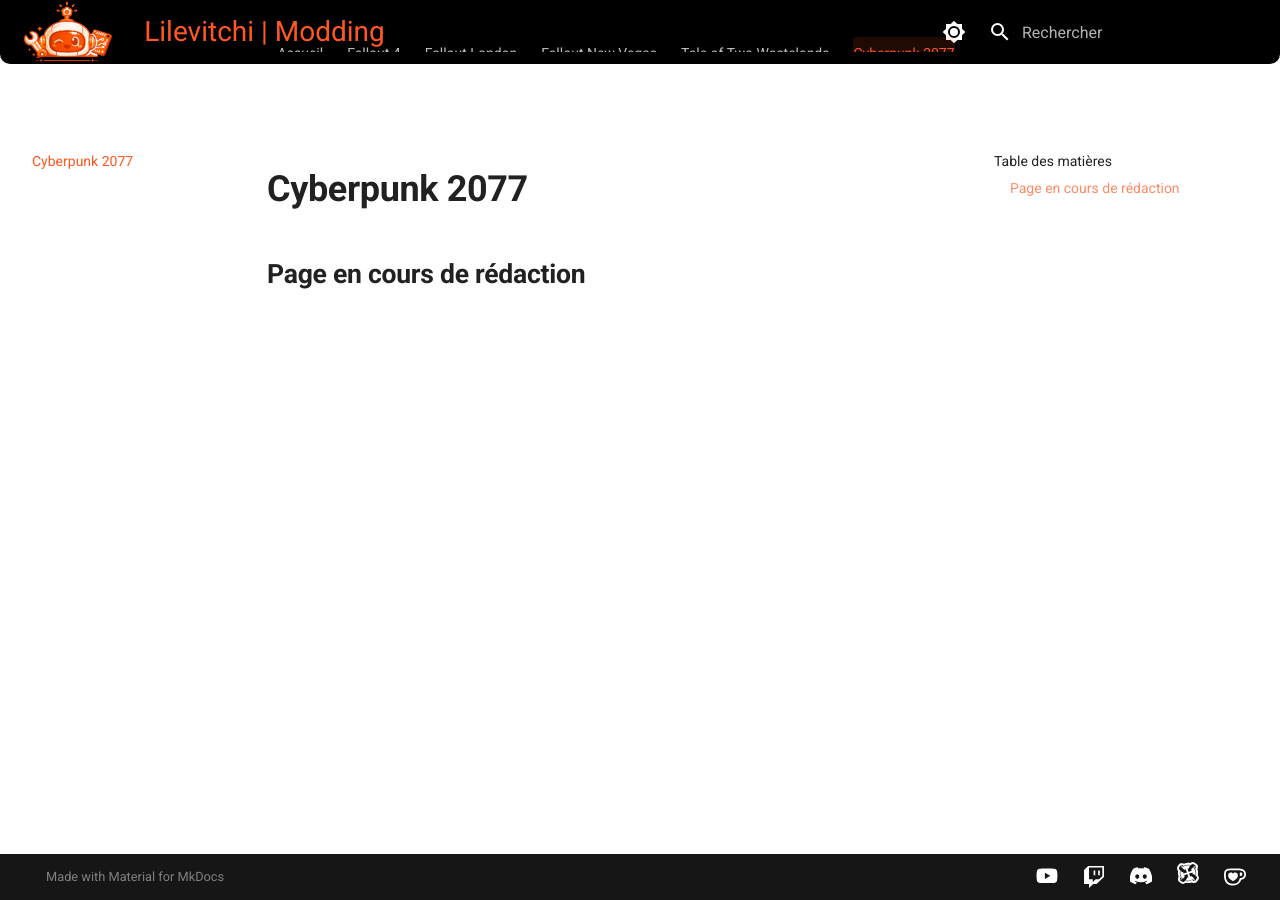
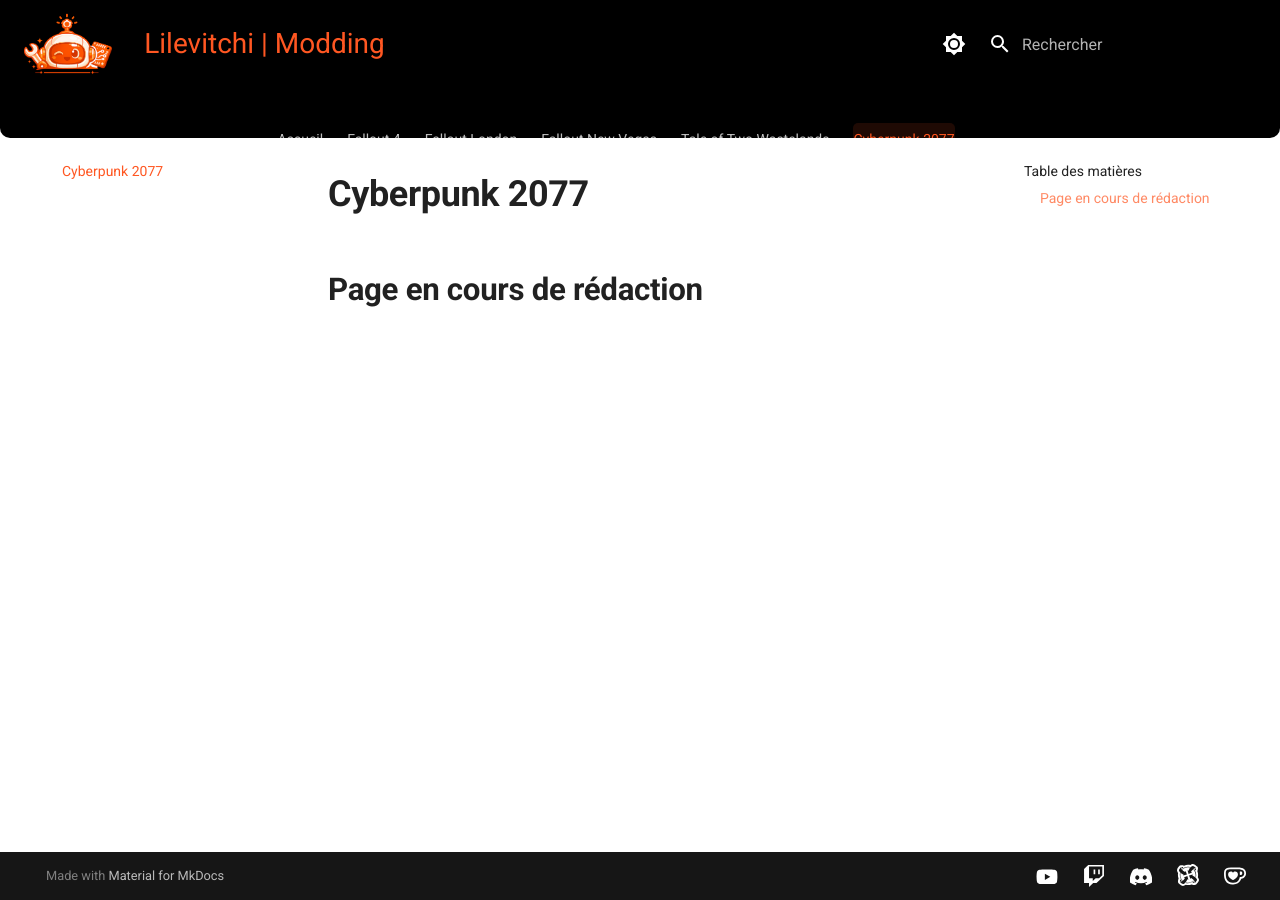
Before and after one commit to Lilevitchi/lilevitchi.github.io, an MkDocs documentation site: the page built from docs/cyberpunk/index.md, in a window 1280 px wide. Built offline with MkDocs 1.6.1 and Material for MkDocs 9.7.7, drawn with Linux system fonts in a browser that asks for light colours.

Commit message:
Update extra.css

```diff
--- a/docs/stylesheets/extra.css
+++ b/docs/stylesheets/extra.css
@@ -26,23 +26,23 @@
 
   /* ---------- Layout ---------- */
   --header-height: 3.2rem;
-  --content-max-width: 1400px;
+  --content-max-width: 87.5rem; /* 1400px */
   --grid-max-width: 95%;
 
   /* ---------- Spacing ---------- */
-  --space-xs: 6px;
-  --space-sm: 10px;
-  --space-md: 15px;
-  --space-lg: 20px;
-  --space-xl: 25px;
+  --space-xs: 0.4rem;
+  --space-sm: 0.6rem;
+  --space-md: 1rem;
+  --space-lg: 1.25rem;
+  --space-xl: 1.6rem;
 
   /* ---------- Radius ---------- */
-  --radius-sm: 4px;
-  --radius-md: 12px;
-  --radius-lg: 20px;
+  --radius-sm: 0.25rem;
+  --radius-md: 0.75rem;
+  --radius-lg: 1.25rem;
 
   /* ---------- Typography ---------- */
-  --font-base-size: 0.85rem;
+  --font-base-size: 1rem;
   --font-h1-size: 1.8rem;
   --font-hub-title: 2.2rem;
   --font-heavy: 800;
@@ -74,14 +74,15 @@
 /* 1.2 — Conteneur du header */
 [data-md-color-scheme] .md-header {
   position: relative;
+       padding-bottom: 2.5rem; /* espace pour les tabs */
   border-bottom-left-radius: 10px;
   border-bottom-right-radius: 10px;
 }
 
-/* 1.3 — Hauteur du header */
+/* 1.3 — Hauteur du header
 [data-md-color-scheme] .md-header__inner {
   height: var(--header-height);
-}
+}*/
 
 /* 1.4 — Largeur globale du contenu du header */
 [data-md-color-scheme] .md-header .md-grid {
@@ -94,7 +95,7 @@
 /* 1.5 — Logo */
 [data-md-color-scheme] .md-logo img {
   height: 64px;
-  width: auto;
+  /*width: auto;*/
 }
 
 /* 1.6 — Titre du site */
@@ -102,7 +103,7 @@
   color: var(--accent);
   font-weight: var(--font-bold);
   font-size: 1.4rem;
-  text-transform: none;
+ /* text-transform: none;*/
 }
 
 /* ==============================
@@ -112,7 +113,7 @@
 /* 2.1 Conteneur des onglets déplacés dans le header (via JS) */
 [data-md-color-scheme] .md-tabs.in-header {
   position: absolute;
-  bottom: 12px;
+  bottom: 0;
   left: 0;
   width: 100%;
   background: transparent;
@@ -168,107 +169,143 @@
   border-bottom-color: var(--accent);
 }
 
-/* Supprime l’espace réservé par Material (header + tabs) */
+/* Supprime l’espace réservé par Material (header + tabs)
 [data-md-color-scheme] .md-main {
   padding-top: var(--header-height);
+}*/
+
+/* ==============================
+   3. CONTENU & TYPOGRAPHIE
+   ==============================*/
+
+/* --------------------------------------------------
+   3.1 STRUCTURE GLOBALE DU CONTENU
+   -------------------------------------------------- */
+
+[data-md-color-scheme] .md-main__inner,
+[data-md-color-scheme] .md-content {
+  margin-top: 0;
 }
 
-/* ==============================
-   3. TEXTE, LIENS & TITRES
-   ==============================*/
+[data-md-color-scheme] .md-content__inner {
+  max-width: var(--content-max-width);
+  margin-left: auto;
+  margin-right: auto;
 
-.md-main__inner,
-.md-content {
-  margin-top: 0 !important;
-  margin-left: 0 !important;
+  padding-top: var(--space-lg);
+  padding-bottom: var(--space-lg);
+  padding-left: var(--space-xl);
+  padding-right: var(--space-xl);
 }
 
-.md-content__inner {
-  max-width: 1400px !important;
-  margin: 0 auto !important;
-  padding-top: 1.5rem !important;
-  padding-left: 25px !important;
-  padding-right: 0 !important;
-  padding-bottom: 1.5rem !important;
+/* --------------------------------------------------
+   3.2 TEXTE GLOBAL
+   -------------------------------------------------- */
+
+[data-md-color-scheme] .md-typeset {
+  font-size: var(--font-base-size);
 }
 
-.md-typeset {
-  font-size: 0.85rem !important;
+/* --------------------------------------------------
+   3.3 TITRES
+   -------------------------------------------------- */
+
+[data-md-color-scheme] .md-typeset h1,
+[data-md-color-scheme] .md-typeset h2,
+[data-md-color-scheme] .md-typeset h3 {
+  color: var(--md-default-fg-color);
+  opacity: 1;
+  font-weight: var(--font-bold);
 }
 
-.md-typeset h1,
-.md-typeset h2,
-.md-typeset h3 {
-  color: var(--md-default-fg-color) !important;
-  opacity: 1 !important;
-  font-weight: 700;
+[data-md-color-scheme] .md-typeset h1 {
+  font-size: var(--font-h1-size);
+  margin-bottom: var(--space-md);
 }
 
-.md-typeset p {
+/* Premier H1 (page title) */
+[data-md-color-scheme] .md-typeset h1:first-child {
+  margin-top: 0;
+  padding-top: 0;
+
+  display: flex;
+  align-items: center;
+  gap: var(--space-md);
+
+  text-align: left;
+  width: 100%;
+}
+
+/* --------------------------------------------------
+   3.4 PARAGRAPHES
+   -------------------------------------------------- */
+
+[data-md-color-scheme] .md-typeset p {
   text-align: left;
   max-width: 100%;
   margin-left: 0;
   margin-right: 0;
 }
 
-.md-typeset h1 {
-  font-size: 1.8rem;
-  margin-bottom: 1rem;
+/* --------------------------------------------------
+   3.5 LIENS
+   -------------------------------------------------- */
+
+[data-md-color-scheme] .md-typeset a {
+  color: inherit;
+  transition: color var(--transition-base);
 }
 
-.md-typeset h1:first-child {
-  margin-top: 0 !important;
-  padding-top: 0 !important;
-  display: flex;
-  justify-content: flex-start;
-  align-items: center;
-  gap: 15px;
-  text-align: left;
-  width: 100%;
+[data-md-color-scheme] .md-typeset a:hover {
+  color: var(--accent);
 }
 
-.md-typeset a {
-  color: inherit !important;
-  transition: color 0.3s ease;
+/* Icônes Material dans les liens */
+[data-md-color-scheme] .md-typeset a .twemoji svg {
+  fill: currentColor;
 }
 
-.md-typeset a:hover {
-  color: #ff5722 !important;
+[data-md-color-scheme] .md-typeset a:hover .twemoji svg {
+  fill: var(--accent);
 }
 
-.md-typeset a .twemoji svg {
-  fill: currentColor !important;
+/* --------------------------------------------------
+   3.6 NAVIGATION SECONDAIRE (SIDEBAR DROITE)
+   -------------------------------------------------- */
+
+[data-md-color-scheme] .md-nav--secondary .md-nav__title {
+  color: var(--md-default-fg-color);
+  opacity: 1;
+  font-weight: var(--font-bold);
 }
 
-.md-typeset a:hover .twemoji svg {
-  fill: #ff5722 !important;
+[data-md-color-scheme] .md-nav--secondary .md-nav__link {
+  color: var(--md-typeset-color);
+  opacity: 0.7;
+  transition: color var(--transition-base), opacity var(--transition-base);
 }
 
-.md-nav--secondary .md-nav__title {
-  color: var(--md-default-fg-color) !important;
-  opacity: 1 !important;
-  font-weight: bold;
-}
-
-.md-nav--secondary .md-nav__link {
-  color: var(--md-typeset-color);
-  opacity: 0.7;
-}
-
-.md-nav--secondary .md-nav__link:hover {
-  color: #ff5722 !important;
+[data-md-color-scheme] .md-nav--secondary .md-nav__link:hover {
+  color: var(--accent);
   opacity: 1;
 }
 
-/* Icônes oranges automatiques */
-.md-typeset h1 .twemoji svg,
-.md-typeset h2 .twemoji svg,
-.md-typeset h3 .twemoji svg {
-  fill: #ff5722 !important;
+/* --------------------------------------------------
+   3.7 ICÔNES ORANGES DANS LES TITRES
+   -------------------------------------------------- */
+
+[data-md-color-scheme] .md-typeset h1 .twemoji svg,
+[data-md-color-scheme] .md-typeset h2 .twemoji svg,
+[data-md-color-scheme] .md-typeset h3 .twemoji svg {
+  fill: var(--accent);
 }
 
-.headerlink {
-  display: none !important;
+/* --------------------------------------------------
+   3.8 SUPPRESSION DES ANCRES AUTOMATIQUES
+   -------------------------------------------------- */
+
+[data-md-color-scheme] .headerlink {
+  display: none;
 }
 
 /* ==============================
```
